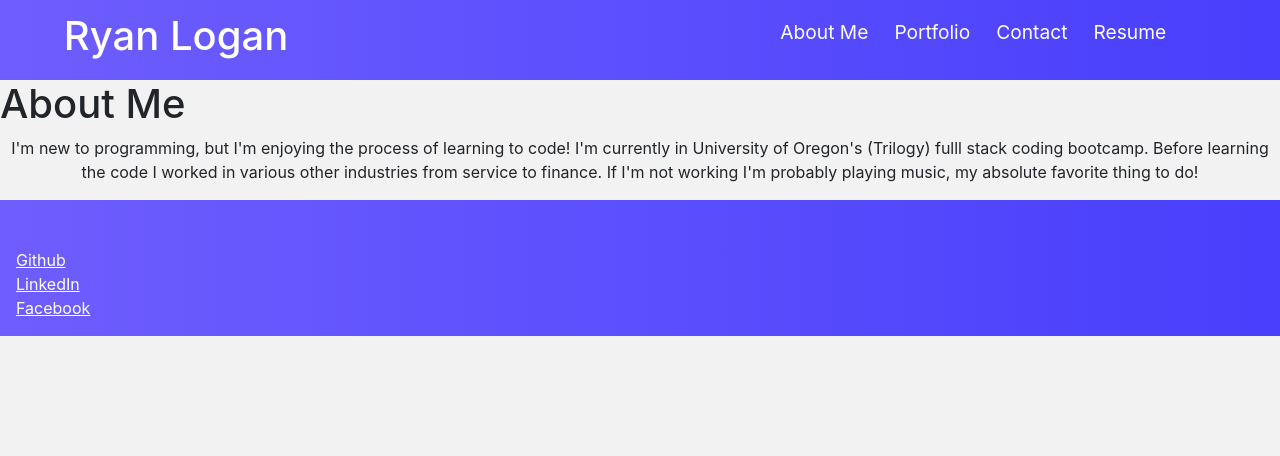
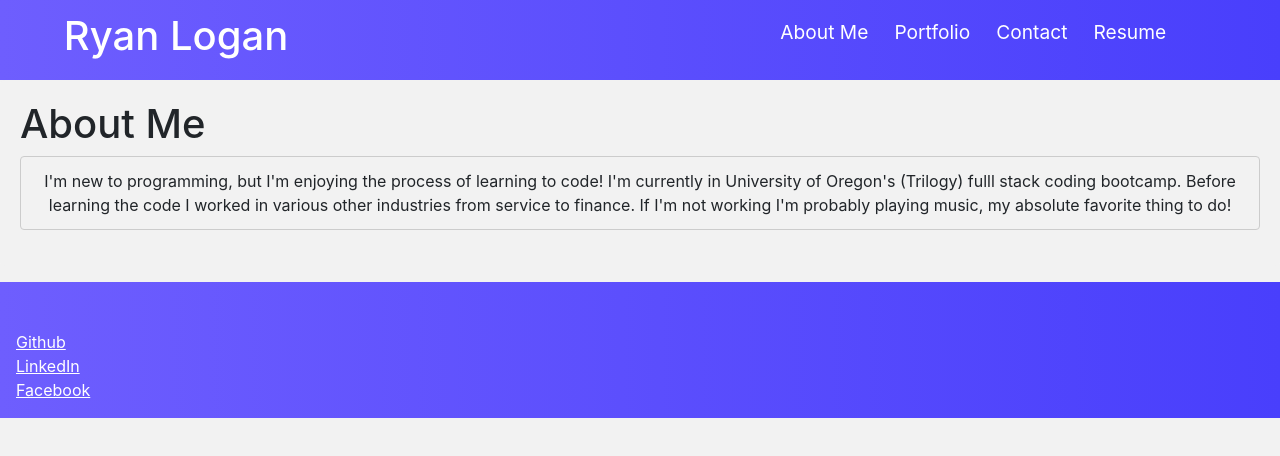
Before and after one commit to ryelow94/ryan-logan-portfolio, a React (Create React App) app: page / in a window 1280 px wide. Shown: the top 456 px of the page. Built offline with nearby package versions, Linux system fonts and the light colour scheme; the HTML template or start-up script is replaced by a standard one.

Commit message:
more CSS

```diff
--- a/src/components/About.css
+++ b/src/components/About.css
@@ -5,4 +5,19 @@
     border-radius: 5px;
     margin-bottom: 5px;
     text-align: center;
+    width: 100%; /* Full width */
+    padding: 12px; /* Some padding */
+    border: 1px solid #ccc; /* Gray border */
+    border-radius: 4px; /* Rounded borders */
+    box-sizing: border-box; /* Make sure that padding and width stays in place */
+    margin-top: 6px; /* Add a top margin */
+    margin-bottom: 16px; /* Bottom margin */
+    resize: vertical /* Allow the user to vertically resize the textarea (not horizontally) */
+
 }
+
+.about-div {
+    border-radius: 5px;
+    background-color: #f2f2f2;
+    padding: 20px;
+}
--- a/src/components/Portfolio.css
+++ b/src/components/Portfolio.css
@@ -2,8 +2,9 @@
     display: grid;
     grid-template-columns: repeat(auto-fill, minmax(100%, 0fr));
     grid-gap: 20px;
-    border: 2px solid #6668f4;
+    border: 2px solid #ccc;
     border-radius: 5px;
+    margin-top: 15px;
     margin-bottom: 5px;
     text-align: center;
     align-content: center;
--- a/src/components/Portfolio.js
+++ b/src/components/Portfolio.js
@@ -6,7 +6,6 @@
   render() {
     return (
       <div>
-        <h1>Portfolio</h1>
         <ul>
           {portfolioItems.map((item, index) => {
             return (
--- a/src/components/resume.css
+++ b/src/components/resume.css
@@ -2,7 +2,7 @@
     text-decoration: none;
     color: black;
     font-weight: bolder;
-    border: 2px solid rgba(3, 43, 323, .685);
+    border: 2px solid #ccc;
     margin-top: 10px;
     padding: 3px 5px;
 
```
